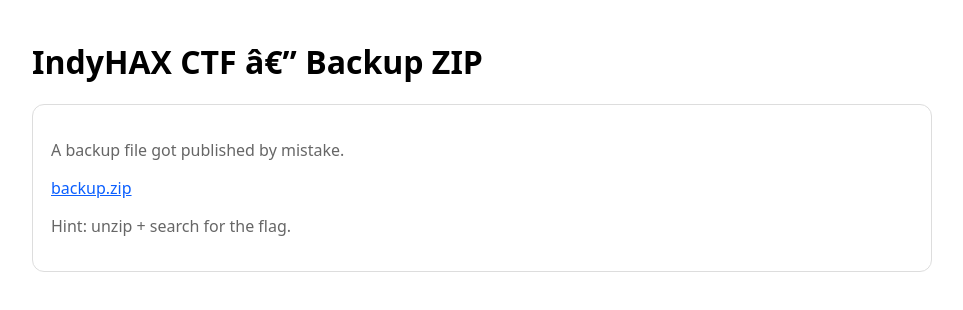
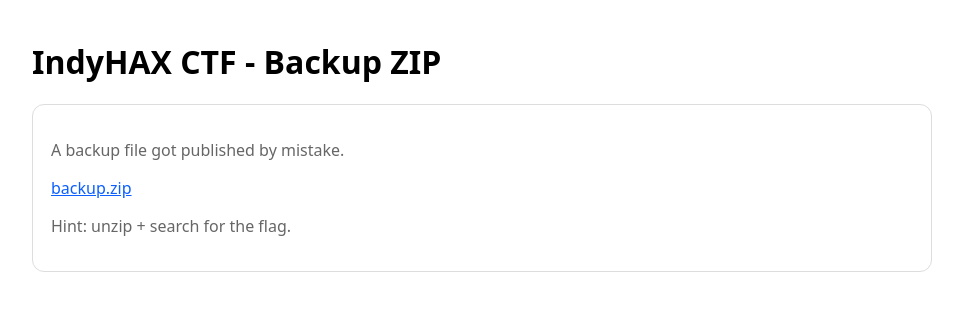
Before and after one commit to indyhax/indyhax-backup-zip, a plain HTML site: page index.html in a window 1280 px wide. Shown: the whole page, without its empty margins (158-1121 px from the left). Drawn offline with Linux system fonts and the light colour scheme.

Commit message:
Sanitize encoding artifacts / remove dashes

```diff
--- a/index.html
+++ b/index.html
@@ -2,7 +2,7 @@
 <title>IndyHAX â€¢ Backup ZIP</title>
 <style>body{font-family:system-ui,Segoe UI,Roboto,Arial,sans-serif;max-width:900px;margin:40px auto;padding:0 16px}.card{border:1px solid #ddd;border-radius:12px;padding:18px;background:#fff}.muted{color:#666}a{color:#0b5fff}</style>
 </head><body>
-<h1>IndyHAX CTF â€” Backup ZIP</h1>
+<h1>IndyHAX CTF - Backup ZIP</h1>
 <div class="card">
 <p class="muted">A backup file got published by mistake.</p>
 <p><a href="backup.zip">backup.zip</a></p>
```
